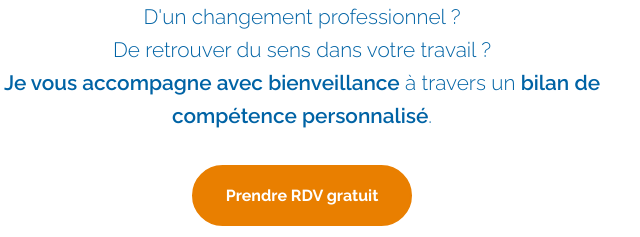
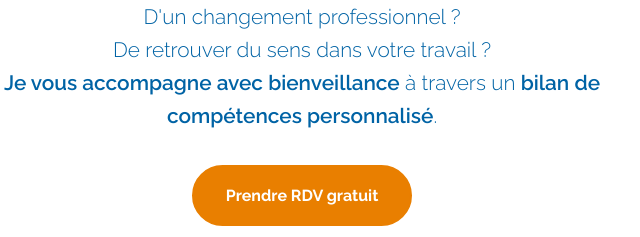
Before and after one commit to lvirard/enviedesens_website, a website: page index.html in a window 1280 px wide. Shown: the part 506-743 px from the top of the page, 338-978 px from the left. Drawn offline with nearby package versions, Linux system fonts and the light colour scheme.

Commit message:
Update index.html

```diff
--- a/index.html
+++ b/index.html
@@ -47,7 +47,7 @@
           De re-définir vos priorités ? <br>
           D'un changement professionnel ? <br>
           De retrouver du sens dans votre travail ?<br>
-        <strong>Je vous accompagne avec bienveillance</strong> à travers un <strong>bilan de compétence personnalisé</strong>.</p>
+        <strong>Je vous accompagne avec bienveillance</strong> à travers un <strong>bilan de compétences personnalisé</strong>.</p>
         <a href="#contact" class="btn-primary">Prendre RDV gratuit</a>
       </div>
     </section>
```
